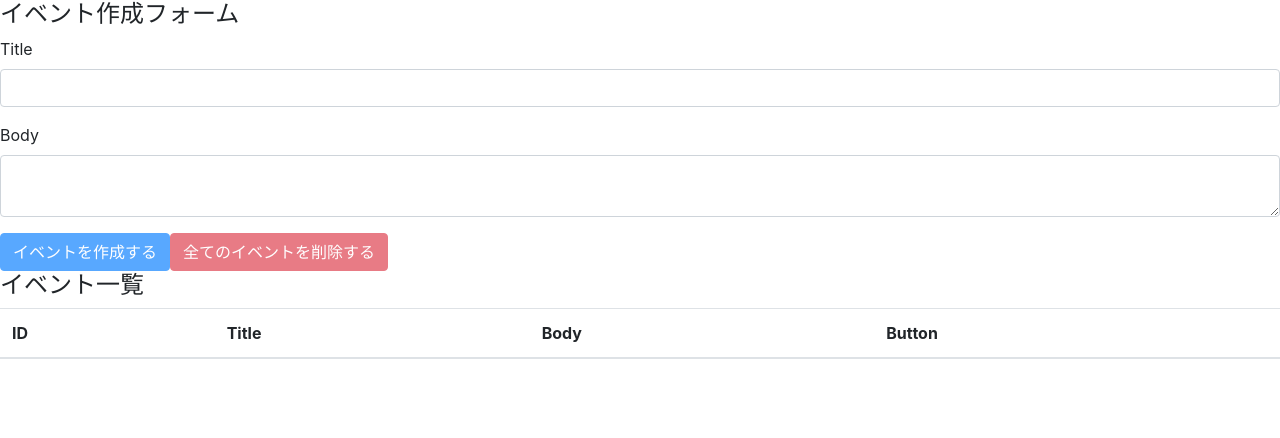
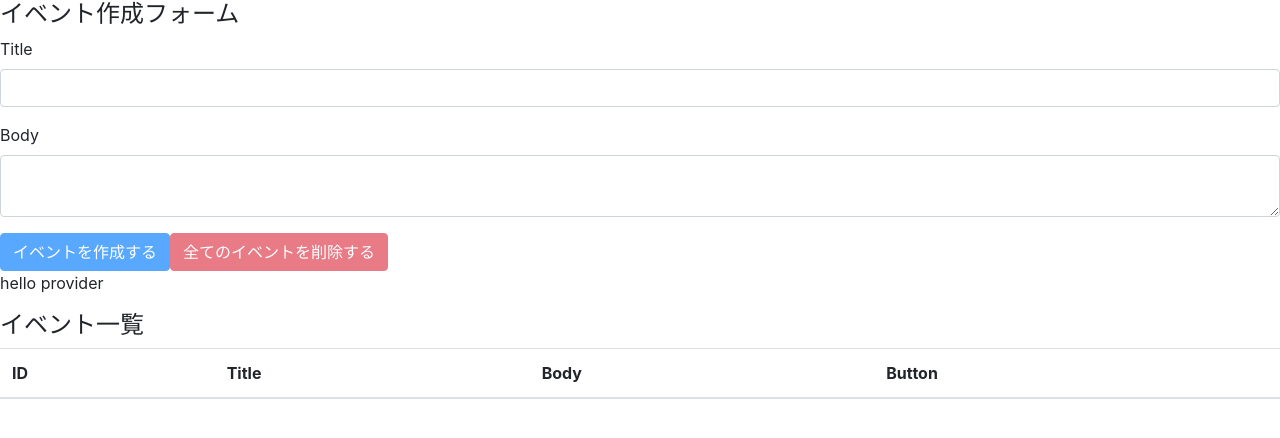
Before and after one commit to tyapaman/hooks-app, a React (Create React App) app: page / in a window 1280 px wide. Shown: the top 438 px of the page. Built offline with nearby package versions, Linux system fonts and the light colour scheme.

Commit message:
use Provider and Consumer

```diff
--- a/src/components/App.js
+++ b/src/components/App.js
@@ -1,19 +1,24 @@
 import React, {useReducer} from 'react';
 //only insatall bootstrap
 import 'bootstrap/dist/css/bootstrap.min.css';
+
+import AppContext from '../contexts/AppContext'
 
 import EventForm from './EventForm'
 import reducer from '../reducers'
 import Events from '../components/Events'
 
+
 const App = () => {
   const [state, dispatch] = useReducer(reducer,[])
 
   return (
-    <div className="contaienr-fluid">
-    <EventForm state={state} dispatch={dispatch}/>
-    <Events state={state} dispatch={dispatch}/>
-    </div>
+    <AppContext.Provider value={'hello provider'}>
+      <div className="contaienr-fluid">
+      <EventForm state={state} dispatch={dispatch}/>
+      <Events state={state} dispatch={dispatch}/>
+      </div>
+    </AppContext.Provider>
   );
 }
 
--- a/src/components/Events.js
+++ b/src/components/Events.js
@@ -1,9 +1,13 @@
 import React from 'react'
 import Event from '../components/Event'
+import AppContext from '../contexts/AppContext'
 
 const Events = ({state, dispatch}) =>{
   return(
   <>
+    <AppContext.Consumer>
+      {value => <p>{value}</p>}
+    </AppContext.Consumer>
     <h4>イベント一覧</h4>
     <table className="table table-hover">
       <thead>
```
